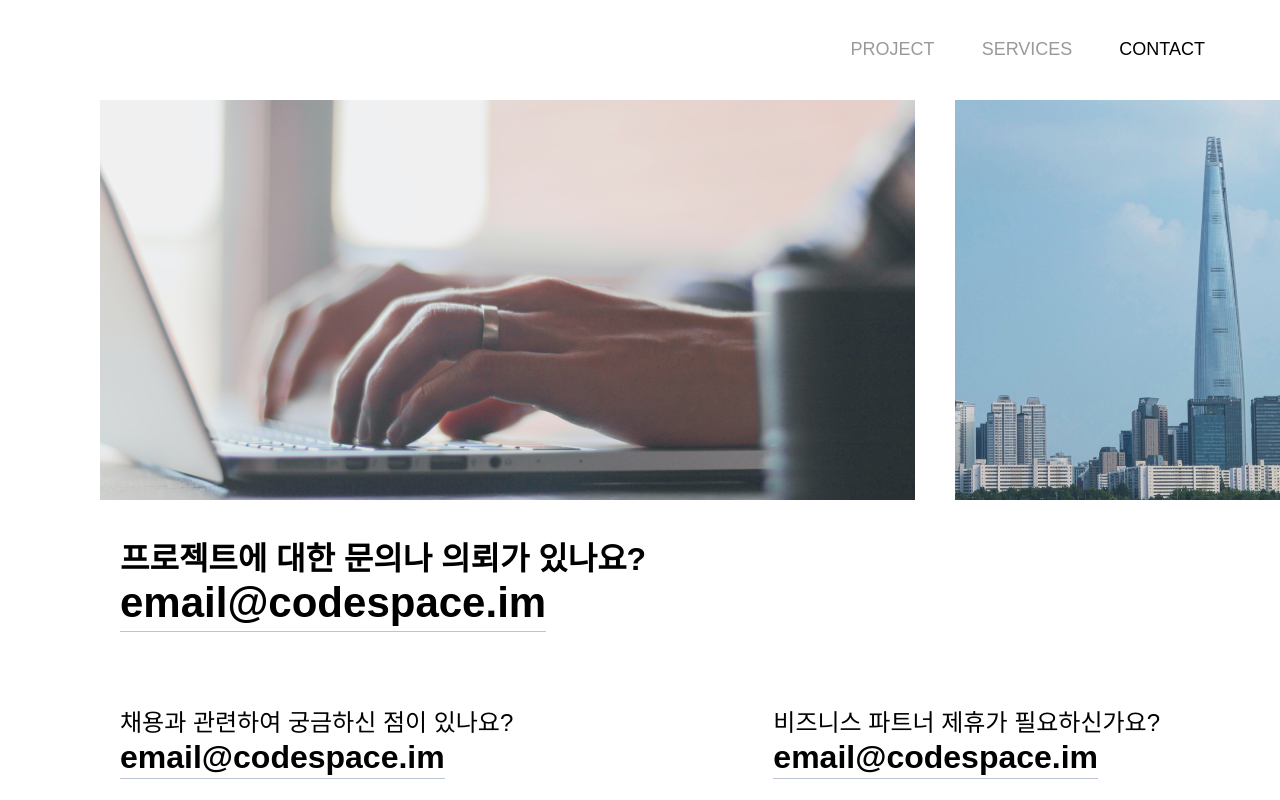
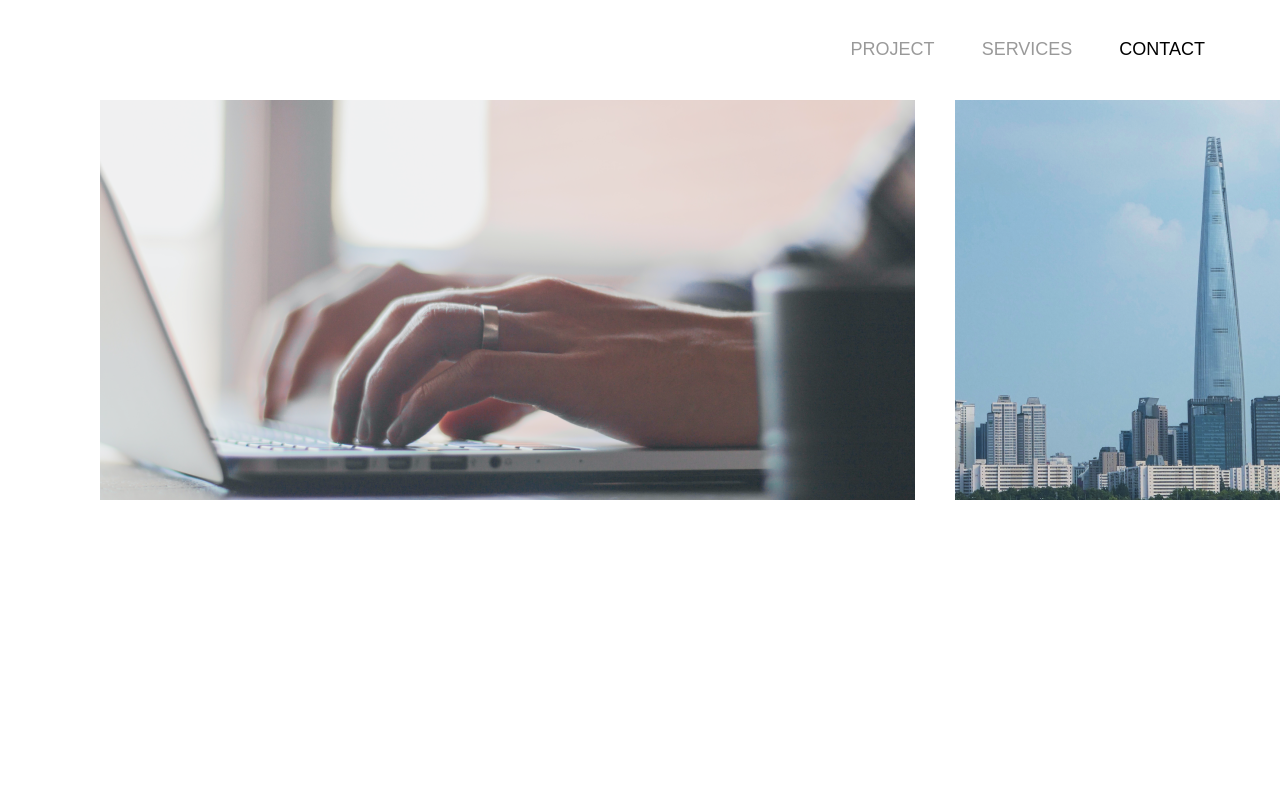
Before and after one commit to seonghojung/codespace_renewal, a Next.js app: page /en/contact in a window 1280 px wide. Shown: the top 800 px of the page. Built offline with nearby package versions, Linux system fonts and the light colour scheme; a web font is replaced by a local one.

Commit message:
contect 텍스트 애니메이션 추가  및 적용

```diff
--- /dev/null
+++ b/app/[locale]/animations/fadeInAndUpTwoSec.ts
@@ -0,0 +1,16 @@
+import { keyframes, css } from "styled-components";
+
+const fadeInKeyframe = keyframes`
+  from {
+    transform: translate(0px, 20%);
+    opacity: 0;
+  }
+
+  to {
+    transform: translate(0px, 0px);
+    opacity: 1;
+  }
+`;
+export const fadeInAndUpTwoSec = css`
+  animation: 1s ${fadeInKeyframe} 1s ease forwards;
+`;
--- /dev/null
+++ b/app/[locale]/animations/fadeInAndup3Sec.ts
@@ -0,0 +1,16 @@
+import { keyframes, css } from "styled-components";
+
+const fadeInKeyframe = keyframes`
+  from {
+    transform: translate(0px, 20%);
+    opacity: 0;
+  }
+
+  to {
+    transform: translate(0px, 0px);
+    opacity: 1;
+  }
+`;
+export const fadeInAndUp3Sec = css`
+  animation: 1s ${fadeInKeyframe} 2s ease forwards;
+`;
--- a/app/[locale]/contact/ContactEmailSection.tsx
+++ b/app/[locale]/contact/ContactEmailSection.tsx
@@ -2,11 +2,15 @@
 
 import styled from "styled-components";
 import UnderLineText from "../components/UnderLineText";
+import { fadeInAndUp } from "../animations/fadeInAndUp";
+import { fadeInAndUpTwoSec } from "../animations/fadeInAndUpTwoSec";
+import { fadeInAndUp3Sec } from "../animations/fadeInAndup3Sec";
 
 const SectionWrap = styled.section`
   padding: 60px 20px 0px;
   display: flex;
   flex-direction: column;
+
   @media (min-width: 1200px) {
     padding: 40px 120px 0px;
   }
@@ -22,6 +26,7 @@ const TitleWrap = styled.div`
   }
 
   @media (min-width: 1200px) {
+    ${fadeInAndUp}
     h1 {
       width: 100%;
     }
@@ -41,6 +46,32 @@ const SubTitleWrap = styled.div`
     font-weight: 600;
   }
   @media (min-width: 1200px) {
+    ${fadeInAndUpTwoSec}
+    opacity: 0;
+    h1 {
+      font-size: 24px;
+    }
+    p {
+      font-size: 32px;
+    }
+  }
+`;
+const SubdTitleWrap = styled.div`
+  h1 {
+    color: #000;
+    font-size: 20px;
+    font-weight: 500;
+  }
+  p {
+    margin-top: 10px;
+    color: #000;
+    font-size: 22px;
+    font-weight: 600;
+  }
+  @media (min-width: 1200px) {
+    ${fadeInAndUp3Sec}
+    opacity: 0;
+
     h1 {
       font-size: 24px;
     }
@@ -76,10 +107,10 @@ export const ContactEmailSection = () => {
           <h1>채용과 관련하여 궁금하신 점이 있나요?</h1>
           <UnderLineText mbSize={22} pcSize={32} text={"email@codespace.im"} />
         </SubTitleWrap>
-        <SubTitleWrap>
+        <SubdTitleWrap>
           <h1>비즈니스 파트너 제휴가 필요하신가요?</h1>
           <UnderLineText mbSize={22} pcSize={32} text={"email@codespace.im"} />
-        </SubTitleWrap>
+        </SubdTitleWrap>
       </Wrapper>
     </SectionWrap>
   );
```
Also changed, not shown: app/[locale]/animations/titleFadeIn.ts (added, +16 -0 lines), app/[locale]/services/HeaderSection.tsx (+7 -4 lines).
